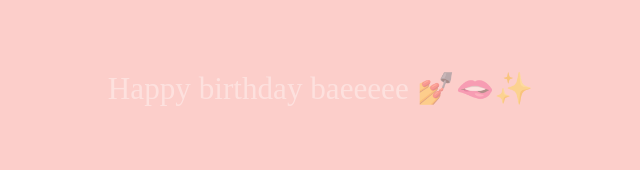
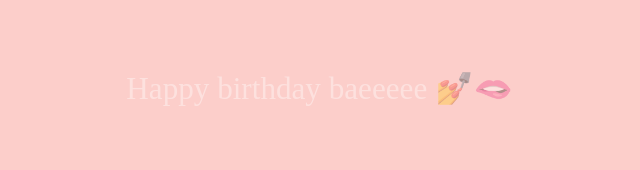
Before and after one commit to dariashtyka/birthday_card_lia, a plain HTML site: page index.html in a window 1280 px wide. Shown: the part 312-482 px from the top of the page, without its empty margins (320-960 px from the left). Drawn offline with Linux system fonts and the light colour scheme.

Commit message:
minus emoji

```diff
--- a/index.html
+++ b/index.html
@@ -72,7 +72,7 @@
       <img src="lia1.jpg" alt="Lia">
     </div>
     <div class="message">
-      <p>Happy birthday baeeeee 💅🫦✨</p>
+      <p>Happy birthday baeeeee 💅🫦</p>
     </div>
     <div class="photos">
       <img src="lia2.jpg" alt="Lia">
```
